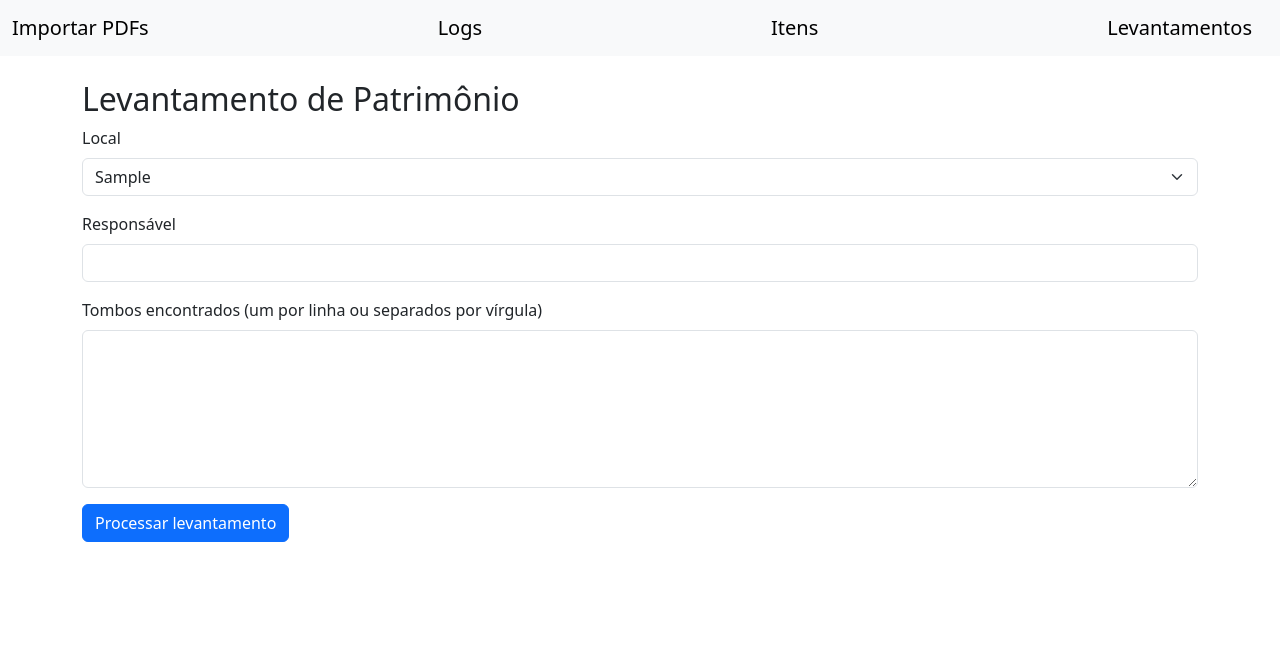
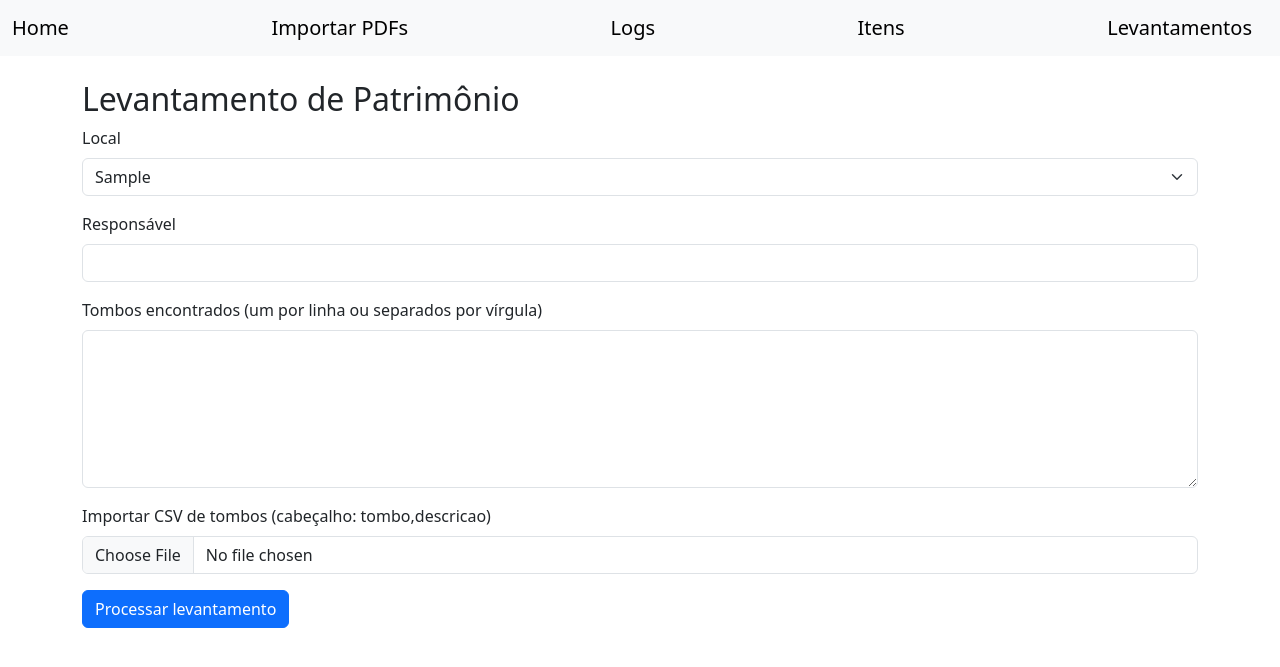
Before and after one commit to dacom-laboratorio-cm/utf-patrimonio, a Flask app: page /levantamento in a window 1280 px wide. Shown: the top 667 px of the page. Run offline with Flask 3, Linux system fonts and the light colour scheme; tables that the repository leaves empty hold one stand-in row (values such as "Sample post").

Commit message:
Adiciona suporte para importação de CSV de tombos no formulário de levantamento, permitindo a inclusão de descrições. Atualiza a lógica de processamento para combinar dados de CSV e textarea. Melhora a exibição de itens desconhecidos com suas descrições. Adiciona link para a página inicial na navegação.

```diff
--- a/app/models.py
+++ b/app/models.py
@@ -39,3 +39,4 @@ class LevantamentoItem(db.Model):
     tombo = db.Column(db.String(32), nullable=False)
     status = db.Column(db.String(32))  # 'encontrado_correto', 'encontrado_erro_local', 'desconhecido', 'faltante'
     local_banco = db.Column(db.String(32))  # Local cadastrado no banco (se houver)
+    descricao = db.Column(db.Text)  # Descrição do item desconhecido (se fornecida)
--- a/app/patrimonio/forms.py
+++ b/app/patrimonio/forms.py
@@ -15,5 +15,6 @@ class FiltroItensForm(FlaskForm):
 class LevantamentoForm(FlaskForm):
     local = SelectField('Local', choices=[], validators=[DataRequired()])
     responsavel = StringField('Responsável')
-    tombos = TextAreaField('Tombos encontrados (um por linha ou separados por vírgula)', validators=[DataRequired()])
+    tombos = TextAreaField('Tombos encontrados (um por linha ou separados por vírgula)', validators=[])
+    csvfile = FileField('Importar CSV de tombos (cabeçalho: tombo,descricao)')
     submit = SubmitField('Processar levantamento')
--- a/app/patrimonio/routes.py
+++ b/app/patrimonio/routes.py
@@ -6,6 +6,8 @@ from ..models import ItemPatrimonio, LogProcessamento, Levantamento, Levantament
 from . import bp
 from .services import processar_pdf
 from .forms import UploadPDFForm, FiltroItensForm, LevantamentoForm
+import csv
+from io import StringIO, TextIOWrapper
 
 UPLOAD_FOLDER = 'uploads'
 ALLOWED_EXTENSIONS = {'pdf'}
@@ -15,7 +17,7 @@ def allowed_file(filename):
 
 @bp.route('/')
 def index():
-    return redirect(url_for('patrimonio.itens'))
+    return render_template('index.html')
 
 @bp.route('/upload', methods=['GET', 'POST'])
 def upload():
@@ -123,9 +125,25 @@ def levantamento():
     if form.validate_on_submit():
         local = form.local.data
         responsavel = form.responsavel.data
-        # Processar tombos: aceita um por linha ou separados por vírgula
-        tombos_input = form.tombos.data.replace(',', '\n')
-        tombos_lista = [t.strip() for t in tombos_input.split('\n') if t.strip()]
+        tombos_lista = []
+        descricoes_csv = {}
+        # Processar CSV se enviado
+        if form.csvfile.data:
+            file = form.csvfile.data
+            stream = TextIOWrapper(file.stream, encoding='utf-8')
+            reader = csv.DictReader(stream)
+            for row in reader:
+                t = row.get('tombo', '').strip()
+                d = row.get('descricao', '').strip()
+                if t:
+                    tombos_lista.append(t)
+                    if d:
+                        descricoes_csv[t] = d
+        # Processar tombos do textarea (adiciona ao que veio do CSV)
+        tombos_input = form.tombos.data.replace(',', '\n') if form.tombos.data else ''
+        for t in [t.strip() for t in tombos_input.split('\n') if t.strip()]:
+            if t not in tombos_lista:
+                tombos_lista.append(t)
         tombos_set = set(tombos_lista)
         # Buscar todos os itens do local no banco
         itens_banco_local = ItemPatrimonio.query.filter_by(local=local).all()
@@ -148,7 +166,7 @@ def levantamento():
             'responsavel': responsavel,
             'encontrados_correto': encontrados_correto,
             'encontrados_erro_local': [(t, local_erro_dict.get(t, '')) for t in encontrados_erro_local],
-            'desconhecidos': desconhecidos,
+            'desconhecidos': [(t, descricoes_csv.get(t, '')) for t in desconhecidos],
             'faltantes': faltantes,
             'tombos_digitados': tombos_lista
         }
@@ -162,7 +180,16 @@ def salvar_levantamento():
     encontrados_correto = request.form.get('encontrados_correto', '').split(',') if request.form.get('encontrados_correto') else []
     encontrados_erro_local = request.form.get('encontrados_erro_local', '').split(',') if request.form.get('encontrados_erro_local') else []
     encontrados_erro_local_locais = request.form.get('encontrados_erro_local_locais', '').split(',') if request.form.get('encontrados_erro_local_locais') else []
-    desconhecidos = request.form.get('desconhecidos', '').split(',') if request.form.get('desconhecidos') else []
+    desconhecidos_raw = request.form.get('desconhecidos', '')
+    desconhecidos = []
+    descricoes_desconhecidos = []
+    if desconhecidos_raw:
+        for item in desconhecidos_raw.split(';'):
+            if not item.strip():
+                continue
+            parts = item.split('|', 1)
+            desconhecidos.append(parts[0])
+            descricoes_desconhecidos.append(parts[1] if len(parts) > 1 else '')
     faltantes = request.form.get('faltantes', '').split(',') if request.form.get('faltantes') else []
     # Cria levantamento
     levantamento = Levantamento(local=local, responsavel=responsavel)
@@ -178,9 +205,10 @@ def salvar_levantamento():
             local_banco = encontrados_erro_local_locais[idx] if idx < len(encontrados_erro_local_locais) else ''
             db.session.add(LevantamentoItem(levantamento_id=levantamento.id, tombo=t, status='encontrado_erro_local', local_banco=local_banco))
     # Salva desconhecidos
-    for t in desconhecidos:
+    for idx, t in enumerate(desconhecidos):
         if t:
-            db.session.add(LevantamentoItem(levantamento_id=levantamento.id, tombo=t, status='desconhecido', local_banco=None))
+            descricao = descricoes_desconhecidos[idx] if idx < len(descricoes_desconhecidos) else ''
+            db.session.add(LevantamentoItem(levantamento_id=levantamento.id, tombo=t, status='desconhecido', local_banco=None, descricao=descricao))
     # Salva faltantes
     for t in faltantes:
         if t:
--- a/app/templates/base.html
+++ b/app/templates/base.html
@@ -8,6 +8,7 @@
 <body>
 <nav class="navbar navbar-expand-lg navbar-light bg-light mb-4">
   <div class="container-fluid">
+    <a class="navbar-brand" href="/">Home</a>
     <a class="navbar-brand" href="/upload">Importar PDFs</a>
     <a class="navbar-brand" href="/logs">Logs</a>
     <a class="navbar-brand" href="/itens">Itens</a>
--- a/app/templates/levantamento.html
+++ b/app/templates/levantamento.html
@@ -2,7 +2,7 @@
 {% block title %}Levantamento de Patrimônio{% endblock %}
 {% block content %}
 <h2>Levantamento de Patrimônio</h2>
-<form method="post">
+<form method="post" enctype="multipart/form-data">
     {{ form.hidden_tag() }}
     <div class="mb-3">
         {{ form.local.label(class="form-label") }}
@@ -15,6 +15,10 @@
     <div class="mb-3">
         {{ form.tombos.label(class="form-label") }}
         {{ form.tombos(class="form-control", rows=6) }}
+    </div>
+    <div class="mb-3">
+        {{ form.csvfile.label(class="form-label") }}
+        {{ form.csvfile(class="form-control") }}
     </div>
     {{ form.submit(class="btn btn-primary") }}
 </form>
@@ -47,8 +51,8 @@
         <div class="col-md-6">
             <h5>Desconhecidos</h5>
             <ul>
-                {% for t in relatorio.desconhecidos %}
-                    <li class="text-danger">{{ t }}</li>
+                {% for t, desc in relatorio.desconhecidos %}
+                    <li class="text-danger">{{ t }}{% if desc %} <span class="text-muted">({{ desc }})</span>{% endif %}</li>
                 {% endfor %}
             </ul>
             <h5>Faltantes</h5>
@@ -66,7 +70,7 @@
         <input type="hidden" name="encontrados_correto" value="{{ relatorio.encontrados_correto|join(',') }}">
         <input type="hidden" name="encontrados_erro_local" value="{{ relatorio.encontrados_erro_local|map(attribute=0)|join(',') }}">
         <input type="hidden" name="encontrados_erro_local_locais" value="{{ relatorio.encontrados_erro_local|map(attribute=1)|join(',') }}">
-        <input type="hidden" name="desconhecidos" value="{{ relatorio.desconhecidos|join(',') }}">
+        <input type="hidden" name="desconhecidos" value="{% for t, desc in relatorio.desconhecidos %}{{ t }}|{{ desc }};{% endfor %}">
         <input type="hidden" name="faltantes" value="{{ relatorio.faltantes|join(',') }}">
         <button type="submit" class="btn btn-success mt-3">Salvar levantamento</button>
     </form>
```
Also changed, not shown: app/templates/index.html (added, +15 -0 lines).
